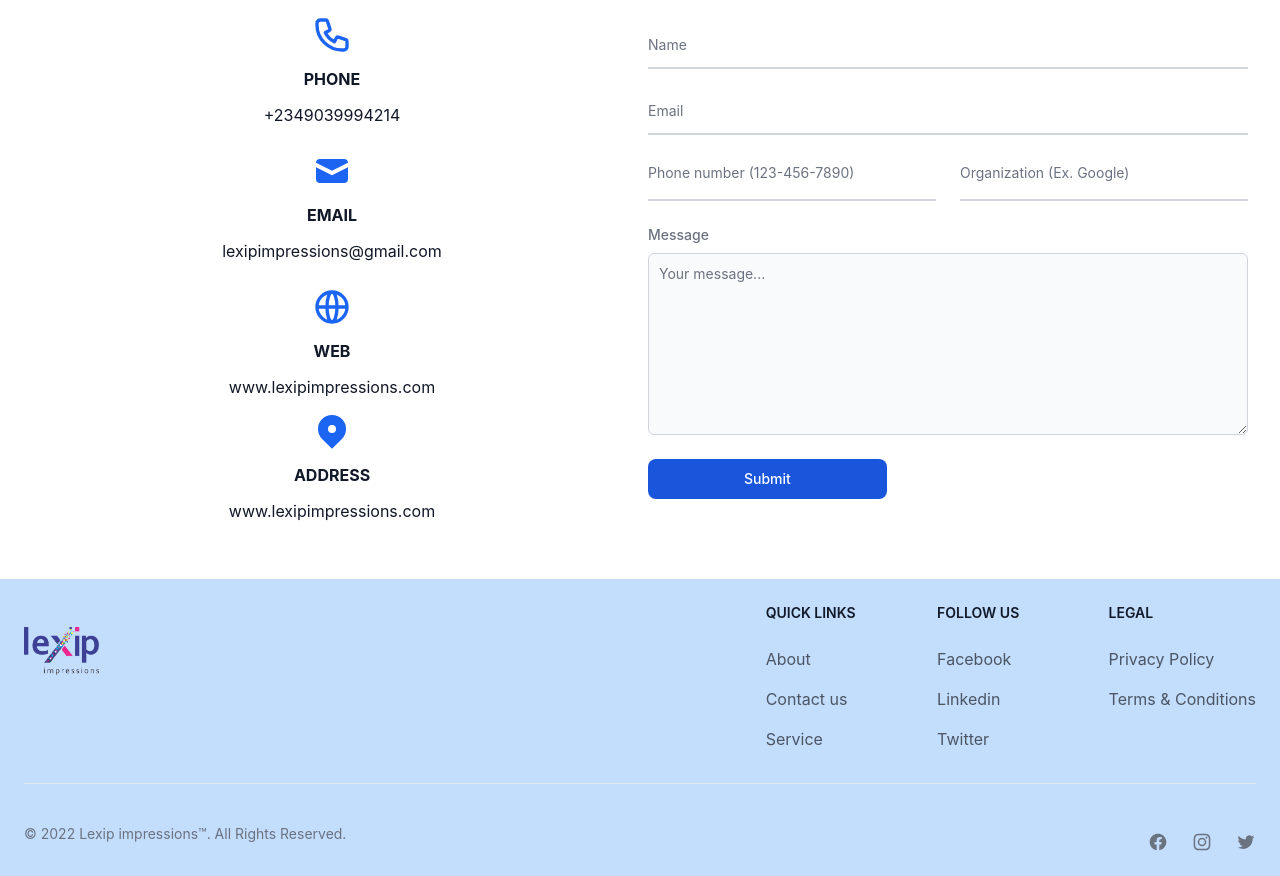
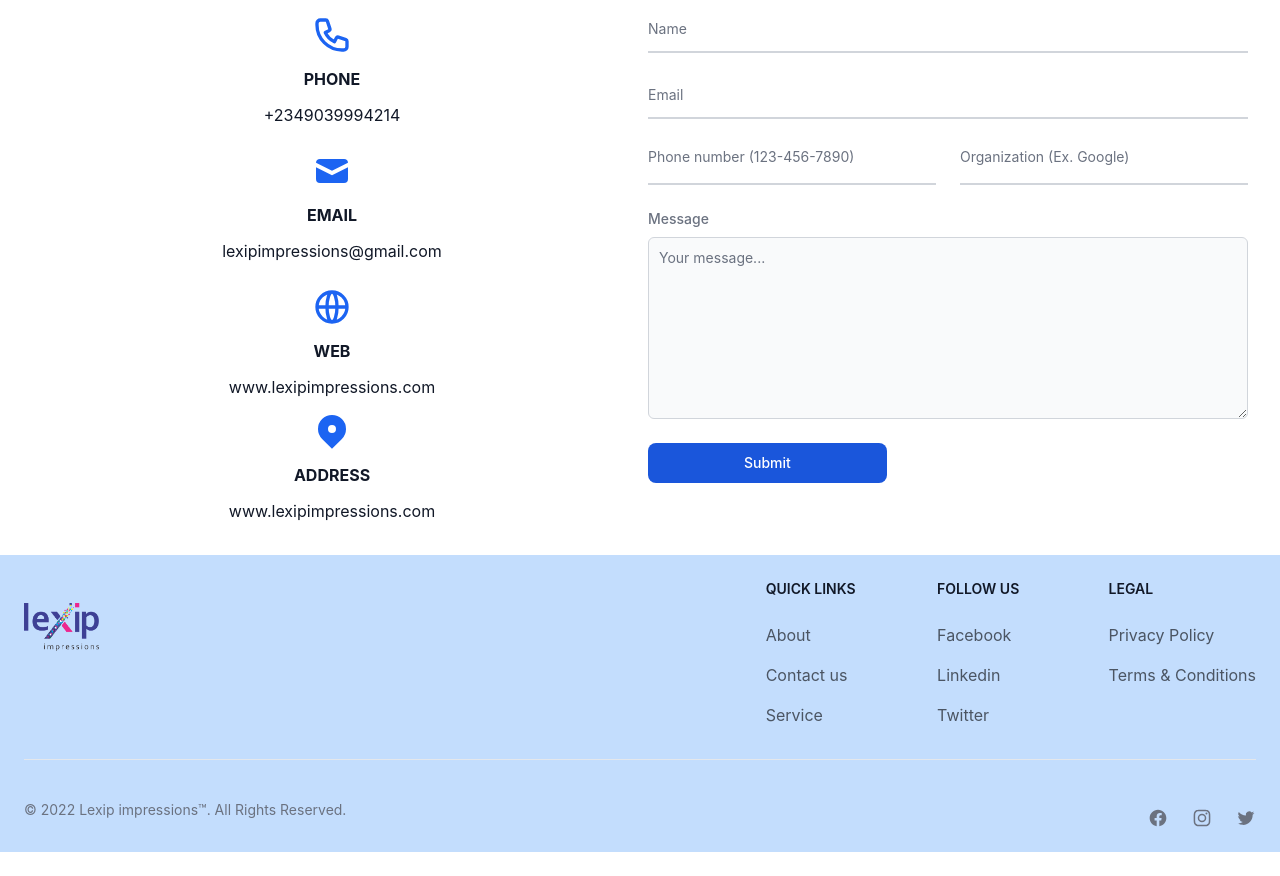
Before and after one commit to Roymaniac/lexipimpression, a website: page contact.html in a window 1280 px wide. Shown: the part 686-1562 px from the top of the page. After the commit the page ends 1538 px from the top, so only its background shows below. Drawn offline with nearby package versions, Linux system fonts and the light colour scheme.

Commit message:
landing page card

```diff
--- a/contact.html
+++ b/contact.html
@@ -161,7 +161,7 @@
 
     <!-- Contact Section -->
     <section id="contact">
-      <div class="container items-center w-full space-y-6 md:space-y-8">
+      <div class="container w-full space-y-6 md:space-y-8">
         <h1
           class="mb-3 text-4xl font-bold font-sans text-center text-gray-900 dark:text-white"
         >
@@ -175,7 +175,7 @@
         </p>
 
         <div
-          class="container items-center flex flex-col md:flex-row px-6 mx-auto mt-10 space-y-5 md:space-y-0"
+          class="container flex flex-col md:flex-row px-6 mx-auto mt-10 space-y-5 md:space-y-0"
         >
           <!-- Left Item -->
           <div class="flex flex-col space-y-3 md:w-1/2">
@@ -382,7 +382,7 @@
 
     <!-- Footer -->
 
-    <footer class="mt-14 p-4 bottom-0 bg-blue-200 sm:p-6 dark:bg-gray-800">
+    <footer class="relative mt-8 p-4 bottom-0 bg-blue-200 sm:p-6 dark:bg-gray-800">
       <div class="md:flex md:justify-between">
         <div class="mb-6 sm:mt-6 md:mb-0">
           <a href="index.html" class="flex items-center">
```
